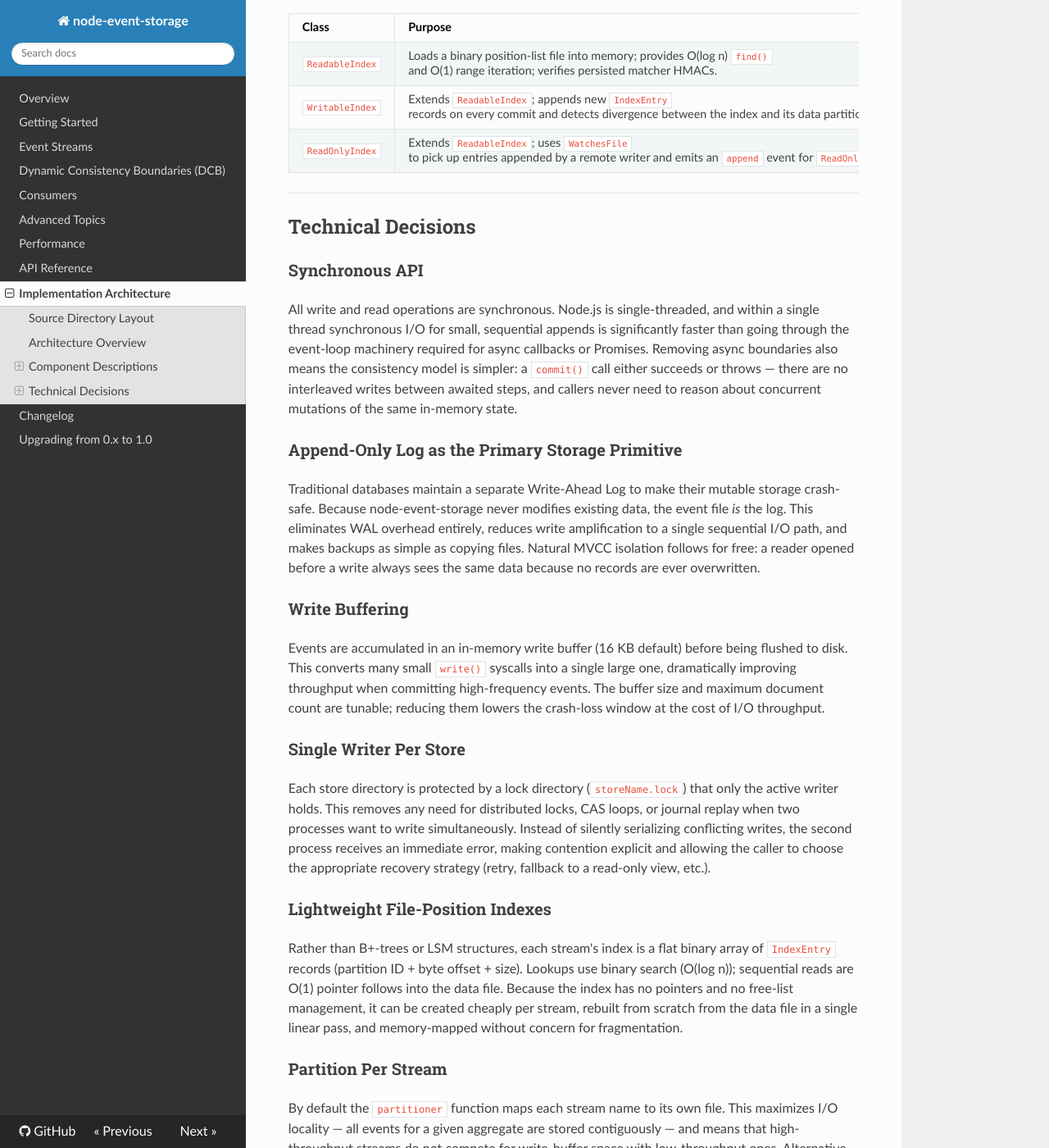
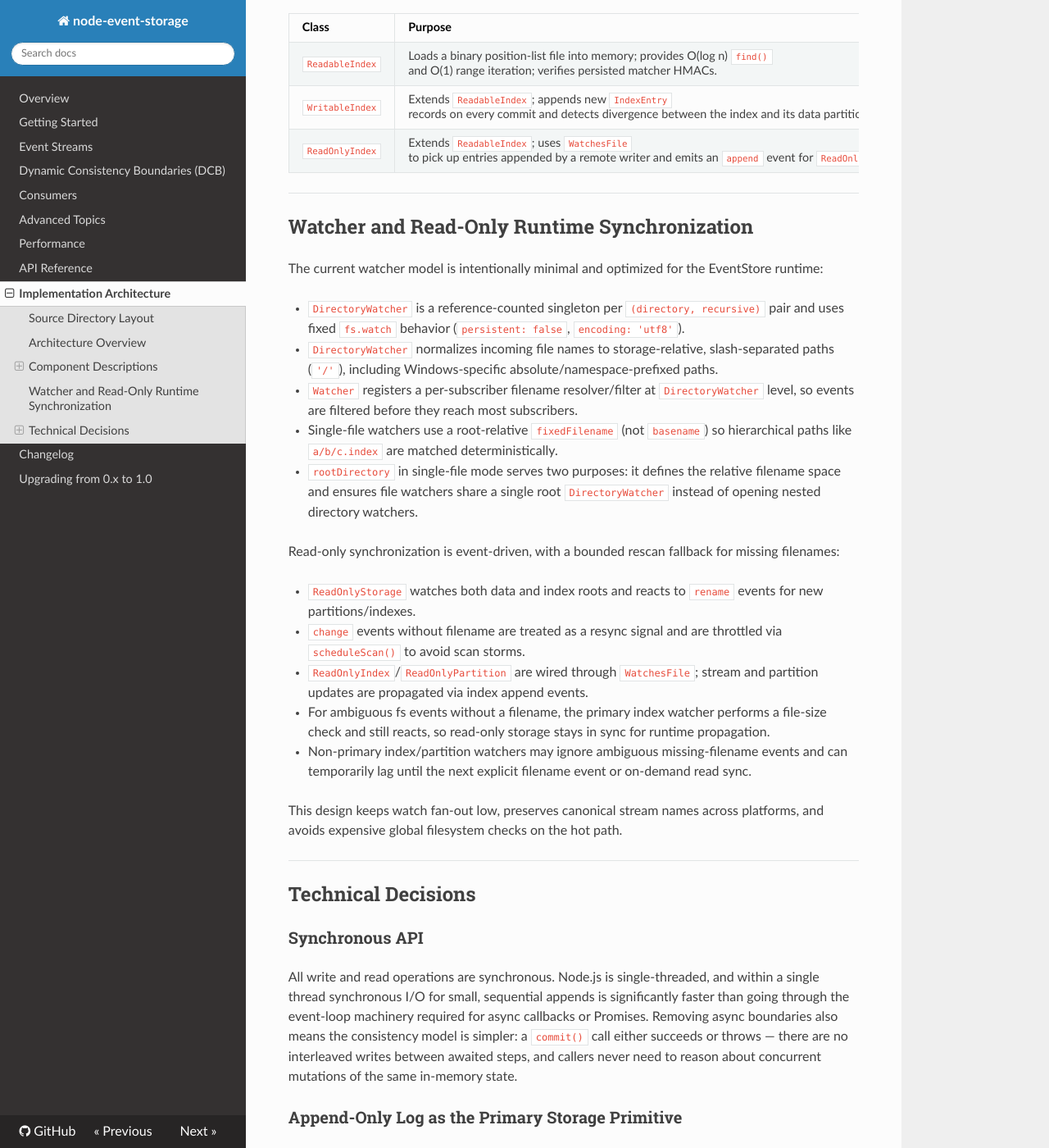
Before and after one commit to albe/node-event-storage, an MkDocs documentation site: the page built from docs/architecture.md, in a window 1280 px wide and 1400 px high, scrolled down 3943 px. Shown: the whole window at 82% size. Built offline with MkDocs 1.6.1, drawn with Linux system fonts in a browser that asks for light colours; nearby versions of some CDN libraries.

Commit message:
Add new Watcher documentation

```diff
--- a/docs/architecture.md
+++ b/docs/architecture.md
@@ -146,6 +146,28 @@ graph TD
 
 ---
 
+## Watcher and Read-Only Runtime Synchronization
+
+The current watcher model is intentionally minimal and optimized for the EventStore runtime:
+
+- `DirectoryWatcher` is a reference-counted singleton per `(directory, recursive)` pair and uses fixed `fs.watch` behavior (`persistent: false`, `encoding: 'utf8'`).
+- `DirectoryWatcher` normalizes incoming file names to storage-relative, slash-separated paths (`'/'`), including Windows-specific absolute/namespace-prefixed paths.
+- `Watcher` registers a per-subscriber filename resolver/filter at `DirectoryWatcher` level, so events are filtered before they reach most subscribers.
+- Single-file watchers use a root-relative `fixedFilename` (not `basename`) so hierarchical paths like `a/b/c.index` are matched deterministically.
+- `rootDirectory` in single-file mode serves two purposes: it defines the relative filename space and ensures file watchers share a single root `DirectoryWatcher` instead of opening nested directory watchers.
+
+Read-only synchronization is event-driven, with a bounded rescan fallback for missing filenames:
+
+- `ReadOnlyStorage` watches both data and index roots and reacts to `rename` events for new partitions/indexes.
+- `change` events without filename are treated as a resync signal and are throttled via `scheduleScan()` to avoid scan storms.
+- `ReadOnlyIndex`/`ReadOnlyPartition` are wired through `WatchesFile`; stream and partition updates are propagated via index append events.
+- For ambiguous fs events without a filename, the primary index watcher performs a file-size check and still reacts, so read-only storage stays in sync for runtime propagation.
+- Non-primary index/partition watchers may ignore ambiguous missing-filename events and can temporarily lag until the next explicit filename event or on-demand read sync.
+
+This design keeps watch fan-out low, preserves canonical stream names across platforms, and avoids expensive global filesystem checks on the hot path.
+
+---
+
 ## Technical Decisions
 
 ### Synchronous API
```
